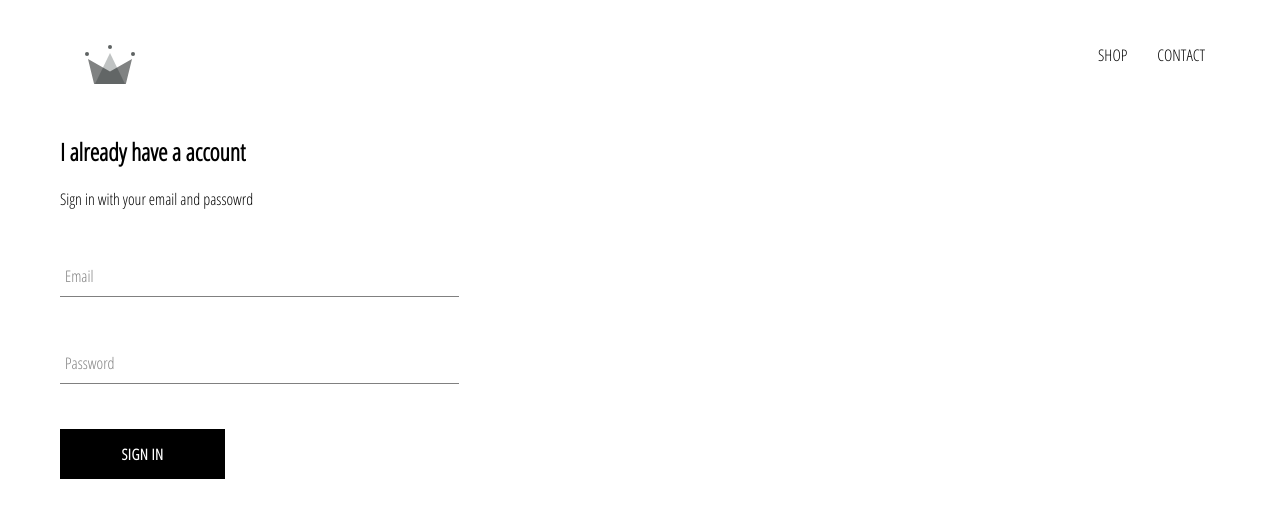
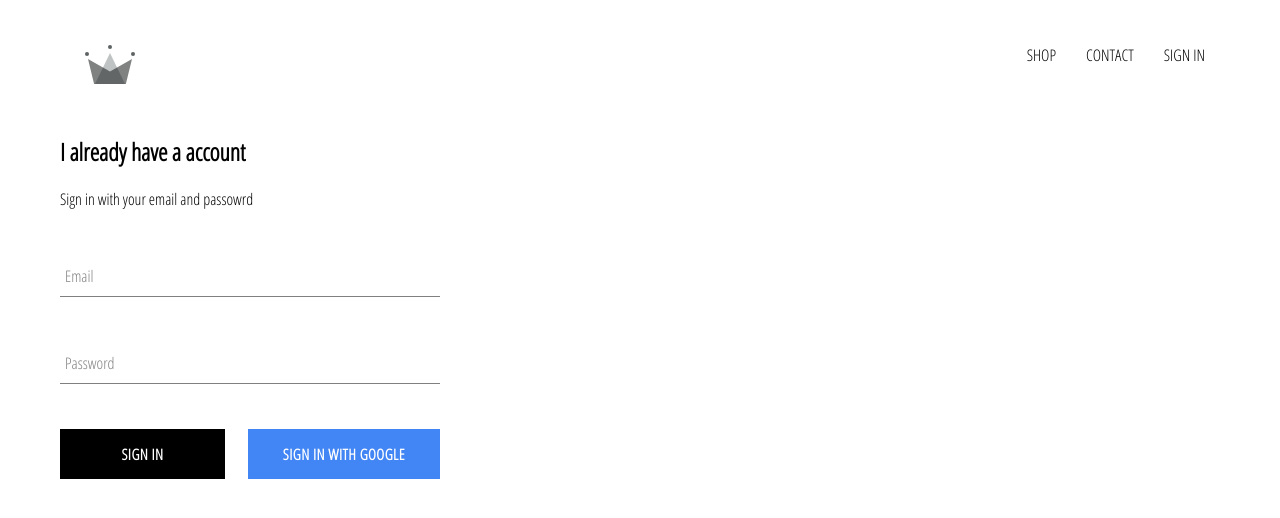
Before and after one commit to prashanthsm8/crwn-clothing, a React (Create React App) app: page /signin in a window 1280 px wide. Shown: the top 518 px of the page. Built offline with nearby package versions, Linux system fonts and the light colour scheme; no server answers.

Commit message:
firebase

```diff
--- a/package.json
+++ b/package.json
@@ -6,6 +6,7 @@
     "@testing-library/jest-dom": "^4.2.4",
     "@testing-library/react": "^9.5.0",
     "@testing-library/user-event": "^7.2.1",
+    "firebase": "^7.14.2",
     "node-sass": "^4.13.1",
     "react": "^16.13.0",
     "react-dom": "^16.13.0",
--- a/src/App.css
+++ b/src/App.css
@@ -7,3 +7,7 @@
     text-decoration: none;
     color: black;
 }
+
+*{
+    box-sizing: border-box;
+}
--- a/src/App.js
+++ b/src/App.js
@@ -5,12 +5,35 @@
 import Shoppage from '././Pages/shoppage/shoppage.component.jsx';
 import SignInAndSignUp from '././Pages/sign-in-and-sign-up/sign-in-and-sign-up.component';
 import Header from './Components/header/header.component.jsx';
+import { auth } from './firebase/firebase.utils.js'
 
+class App extends React.Component
+{
+  constructor(){
+    super();
+    this.state ={
+      currentUser : null
+    }
+  }
 
-function App() {
+  unsubscribeFromAuth = null
+
+  componentDidMount()
+  {
+    this.unsubscribeFromAuth = auth.onAuthStateChanged(user => {
+       this.setState({currentUser : user});
+       console.log(user);
+    })
+  }
+
+  componentWillUnmount()
+  {
+    this.unsubscribeFromAuth();
+  }
+  render(){
     return (
       <div>
-      <Header/>
+        <Header currentUser={this.state.currentUser}/>
         <Switch>
         <Route exact path='/' component={Homepage}></Route>
         <Route  path='/shop' component={Shoppage}></Route>
@@ -20,4 +43,6 @@
     );
   }
 
+}
+
 export default App;
--- a/src/Components/custom-button/cutom-button.component.jsx
+++ b/src/Components/custom-button/cutom-button.component.jsx
@@ -1,8 +1,8 @@
 import React from 'react'
 import './cutom-button.styles.scss'
 
-const CustomButton = ({children , ...otherProps}) => (
-    <button className='custom-button' {...otherProps} >
+const CustomButton = ({children , isGoogleSignIn, ...otherProps}) => (
+    <button className=  {`${isGoogleSignIn ? 'google-sign-in' : ''} custom-button`} {...otherProps} >
         {children}
     </button>
 );
--- a/src/Components/custom-button/cutom-button.styles.scss
+++ b/src/Components/custom-button/cutom-button.styles.scss
@@ -19,4 +19,14 @@
       color: black;
       border: 1px solid black;
     }
+
+    &.google-sign-in {
+      background-color: #4285F4;
+      color: white;
+
+      &:hover {
+        background-color: #357ae8;
+        border: none;
+      }
+    }
   }
--- a/src/Components/header/header.component.jsx
+++ b/src/Components/header/header.component.jsx
@@ -2,9 +2,10 @@
 import './header.component.scss'
 import {Link} from 'react-router-dom'
 import {ReactComponent as Logo} from '../assets/crown.svg';
+import { auth } from '../../firebase/firebase.utils'
 
 
-const Header = () => (
+const Header = ({currentUser}) => (
     <div className='header'>
         <Link to="/" className='logo-container'>
             <Logo className='logo' />
@@ -12,6 +13,11 @@
         <div className='options'>
             <Link className='option' to='/shop'>SHOP</Link>
             <Link className='option' to='/shop'>CONTACT</Link>
+            {currentUser ?
+                (<div className='option' onClick={()=> auth.signOut()}>SIGN OUT</div> )
+                :
+                (<Link className='option' to='/signin'>SIGN IN</Link>)
+            }
         </div>
     </div>
 )
--- a/src/Components/header/header.component.scss
+++ b/src/Components/header/header.component.scss
@@ -20,6 +20,7 @@
 
       .option {
         padding: 10px 15px;
+        cursor: pointer;
       }
     }
   }
--- a/src/Components/sign-in/sign-in.component.jsx
+++ b/src/Components/sign-in/sign-in.component.jsx
@@ -2,6 +2,7 @@
 import './sign-in.styles.scss';
 import FormInput from '../form-input/form-input.jsx'
 import CustomButton from '../custom-button/cutom-button.component.jsx'
+import {signInWithGoogle} from '../../firebase/firebase.utils.js'
 
 class SignIn extends React.Component
 {
@@ -43,7 +44,11 @@
                     <FormInput name="password" type="password" value={this.state.password}
                     handleChange={this.handleChange} label="Password" required></FormInput>
 
-                    <CustomButton type="submit">Sign In</CustomButton>
+                    <div className='buttons'>
+                        <CustomButton type="submit">Sign In</CustomButton>
+                        <CustomButton onClick={signInWithGoogle} isGoogleSignIn>Sign In with Google</CustomButton>
+                    </div>
+
                 </form>
 
             </div>
--- a/src/Components/sign-in/sign-in.styles.scss
+++ b/src/Components/sign-in/sign-in.styles.scss
@@ -1,9 +1,14 @@
 .sign-in{
-    width: 30vw;
+    width: 380px;
     display: flex;
     flex-direction: column;
 
     .title{
         margin: 10px 0;
     }
+
+    .buttons{
+        display: flex;
+        justify-content: space-between;
+    }
 }
--- /dev/null
+++ b/src/firebase/firebase.utils.js
@@ -0,0 +1,26 @@
+import firebase from 'firebase/app';
+import 'firebase/firestore';
+import 'firebase/auth';
+
+
+const config ={
+    apiKey: "AIzaSyCvluyC1PBpR-4yTEOGuSx6E9Ee8pFTXVc",
+    authDomain: "crwn-db-cdafc.firebaseapp.com",
+    databaseURL: "https://crwn-db-cdafc.firebaseio.com",
+    projectId: "crwn-db-cdafc",
+    storageBucket: "crwn-db-cdafc.appspot.com",
+    messagingSenderId: "1099282684619",
+    appId: "1:1099282684619:web:7e9c94f7aee71cc620194e",
+    measurementId: "G-XZ9NNVL1MR"
+};
+
+firebase.initializeApp(config);
+
+export const auth = firebase.auth();
+export const firestore = firebase.firestore();
+
+const provider = new firebase.auth.GoogleAuthProvider();
+provider.setCustomParameters({prompt:'select_account'});
+export const signInWithGoogle = () => auth.signInWithPopup(provider);
+
+export default firebase;
```
Also changed, not shown: 1 other file (tests, documents, lock files or other folders). Lines whose indentation alone changed are shown as unchanged.
